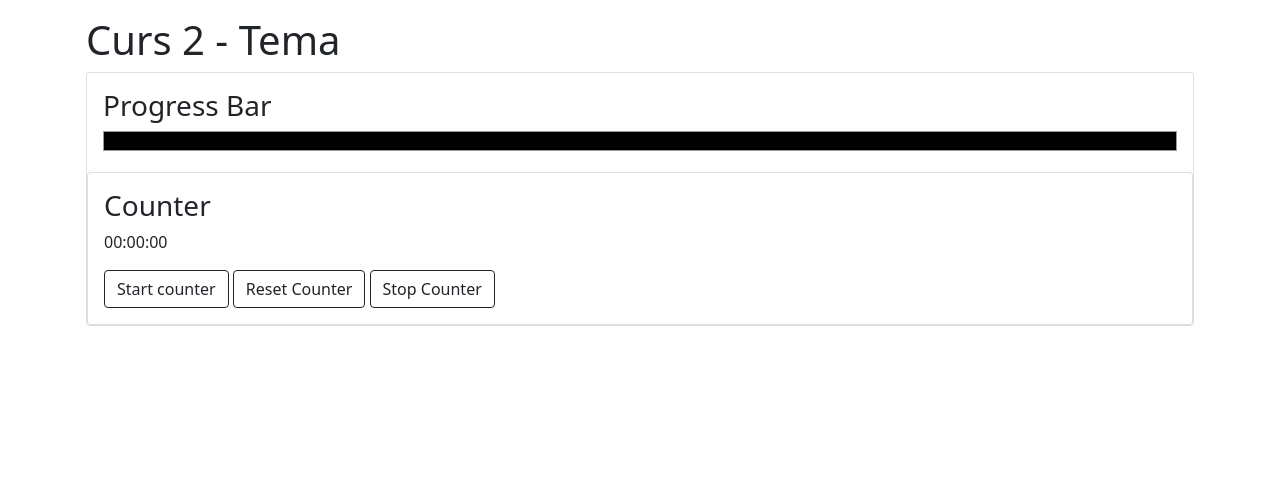
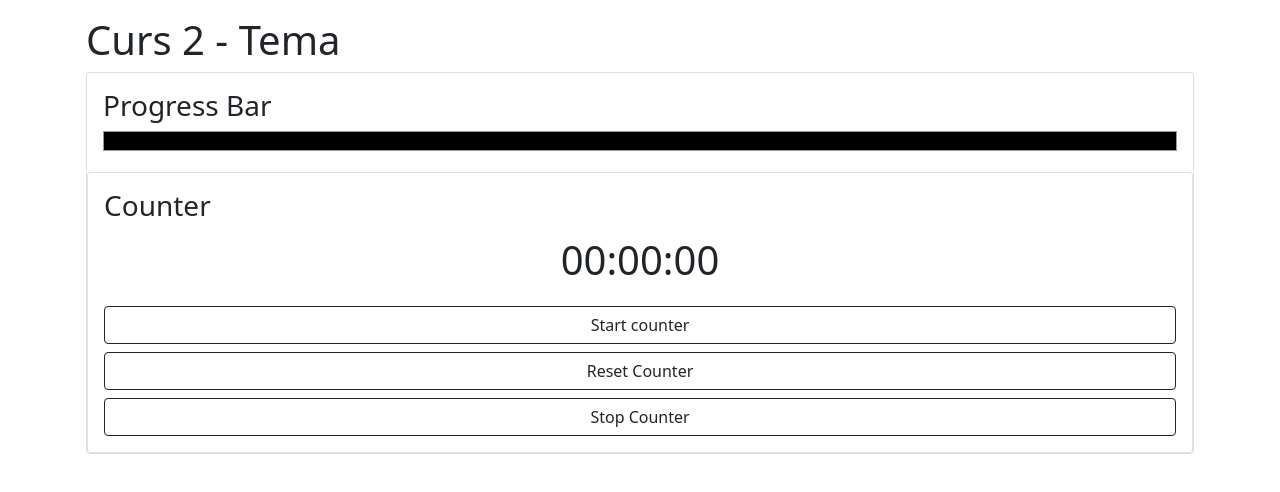
Before and after one commit to kondrei/Curs-2, a plain HTML site: page index.html in a window 1280 px wide. Drawn offline with nearby package versions, Linux system fonts and the light colour scheme.

Commit message:
update tema 2

```diff
--- a/index.html
+++ b/index.html
@@ -19,10 +19,12 @@
 			<div class="card">
 				<div class="card-body">
 					<h3 class="card-title">Counter</h3>
-					<p id="timer">00:00:00</p>
-					<input type="button" id="button-counter" value="Start counter" class="btn btn-outline-dark" />
-					<input type="button" id="button-reset" value="Reset Counter" class="btn btn-outline-dark" />
-					<input type="button" id="button-stop" value="Stop Counter" class="btn btn-outline-dark" />
+					<p id="timer" class="fs-1 text-center">00:00:00</p>
+					<div class="d-grid gap-2 .mx-auto">
+						<input type="button" id="button-counter" value="Start counter" class="btn btn-outline-dark" />
+						<input type="button" id="button-reset" value="Reset Counter" class="btn btn-outline-dark" />
+						<input type="button" id="button-stop" value="Stop Counter" class="btn btn-outline-dark" />
+					</div>
 				</div>
 			</div>
 		</div>
```
